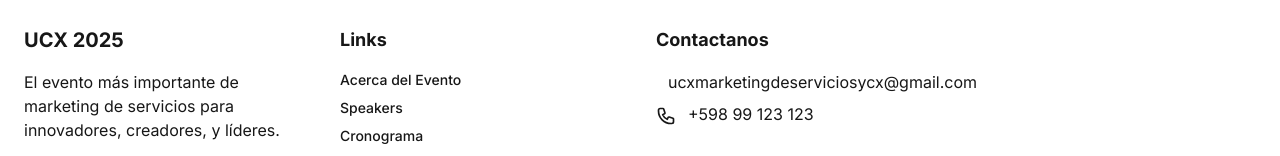
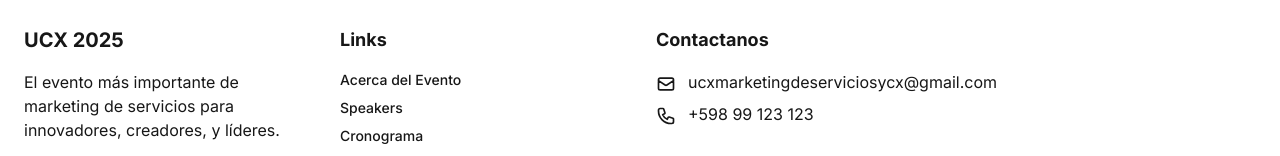
Before and after one commit to SantiagoPanozzo/alyssum, a Next.js app: page / in a window 1280 px wide. Shown: the part 7211-7367 px from the top of the page. Built offline with nearby package versions, Linux system fonts and the light colour scheme.

Commit message:
Fixed the email link being cut and added style and linking

```diff
--- a/src/app/page.tsx
+++ b/src/app/page.tsx
@@ -560,7 +560,9 @@ return (
               <div>
                 <h3 className="font-bold text-lg mb-4">Contactanos</h3>
                 <ul className="space-y-2">
-                  <li className="flex items-start gap-3">
+		  <li>
+		    <Link href="mailto:ucxmarketingdeserviciosycx@gmail.com" className="flex items-start gap-3 transition hover:text-sky-600 hover:underline">
+		      <div className="shrink-0">
 			<svg className="h-5 w-5 text-primary mt-1" fill="none" viewBox="0 0 24 24" stroke="currentColor">
 			  <path
 			    strokeLinecap="round"
@@ -569,7 +571,11 @@ return (
 			    d="M3 8l7.89 5.26a2 2 0 002.22 0L21 8M5 19h14a2 2 0 002-2V7a2 2 0 00-2-2H5a2 2 0 00-2 2v10a2 2 0 002 2z"
 			  />
 			</svg>
-                    <span className="text-muted-foreground">ucxmarketingdeserviciosycx@gmail.com</span>
+		      </div>
+		      <span className="text-muted-foreground break-words hover:underline">
+			<p>ucxmarketingdeserviciosycx@gmail.com</p>
+		      </span>
+		    </Link>
 		  </li>
                   <li className="flex items-start gap-3">
                     <svg className="h-5 w-5 text-primary mt-1" fill="none" viewBox="0 0 24 24" stroke="currentColor">
```
Lines whose indentation alone changed are shown as unchanged.
